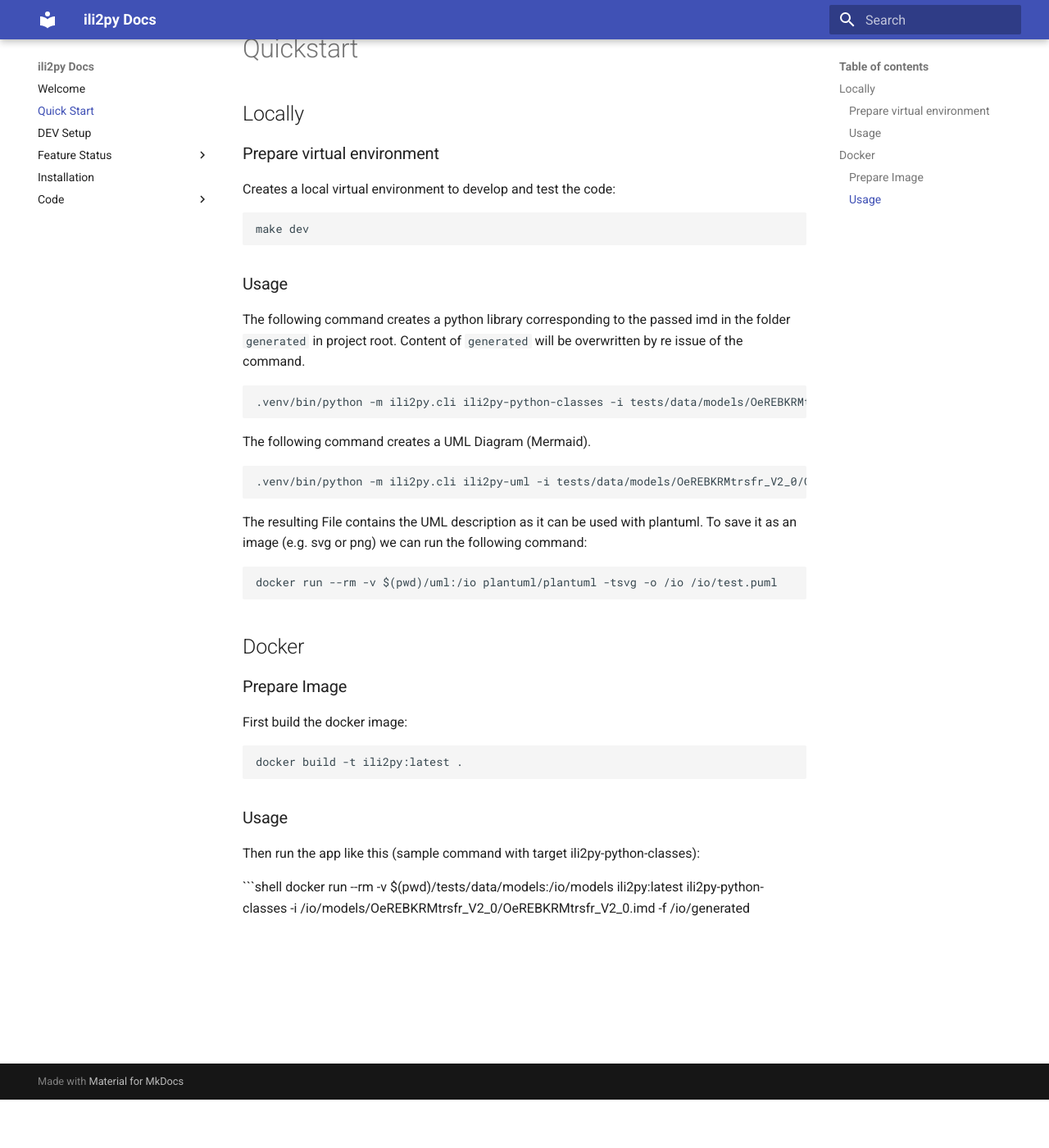
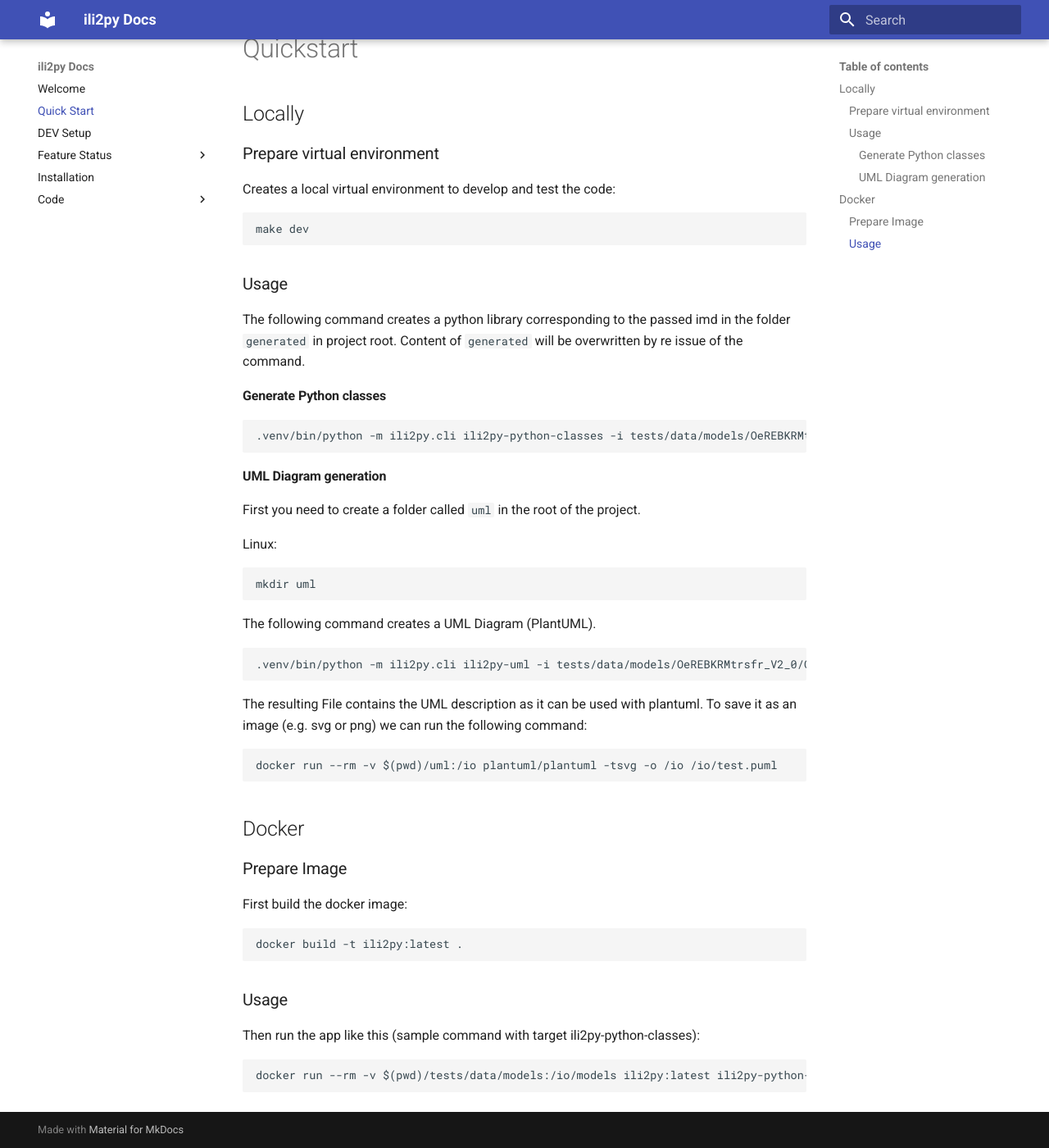
Before and after one commit to rudert-geoinformatik/ili2py, an MkDocs documentation site: the page built from docs/mkdocs/quick_start.md, in a window 1280 px wide and 1400 px high, scrolled down 59 px. Shown: the whole window at 82% size. Built offline with MkDocs 1.6.1 and Material for MkDocs 9.7.7, drawn with Linux system fonts in a browser that asks for light colours.

Commit message:
add info to docs (#20)

````diff
--- a/docs/mkdocs/quick_start.md
+++ b/docs/mkdocs/quick_start.md
@@ -15,11 +15,22 @@
 The following command creates a python library corresponding to the passed imd in the folder `generated` in
 project root. Content of `generated` will be overwritten by re issue of the command.
 
+#### Generate Python classes
+
 ```shell
 .venv/bin/python -m ili2py.cli ili2py-python-classes -i tests/data/models/OeREBKRMtrsfr_V2_0/OeREBKRMtrsfr_V2_0.imd -f generated
 ```
 
-The following command creates a UML Diagram (Mermaid).
+#### UML Diagram generation
+
+First you need to create a folder called `uml` in the root of the project.
+
+Linux:
+```shell
+mkdir uml
+```
+
+The following command creates a UML Diagram (PlantUML).
 
 ```shell
 .venv/bin/python -m ili2py.cli ili2py-uml -i tests/data/models/OeREBKRMtrsfr_V2_0/OeREBKRMtrsfr_V2_0.imd -o plantuml > uml/test.puml
@@ -48,3 +59,4 @@
 
 ```shell
 docker run --rm -v $(pwd)/tests/data/models:/io/models ili2py:latest ili2py-python-classes -i /io/models/OeREBKRMtrsfr_V2_0/OeREBKRMtrsfr_V2_0.imd -f /io/generated
+```
````
